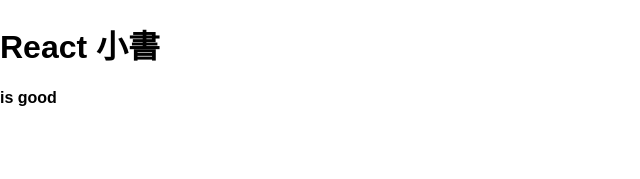
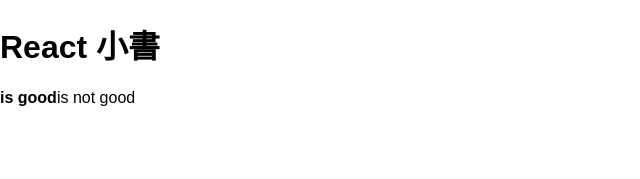
Before and after one commit to kmsheng/react-naive-book-katas, a React (Create React App) app in the folder hello-react/: page / in a window 1280 px wide. Shown: the top 179 px of the page, without its empty margins (0-640 px from the left). Built offline with nearby package versions, Linux system fonts and the light colour scheme.

Commit message:
add another example

```diff
--- a/hello-react/src/index.js
+++ b/hello-react/src/index.js
@@ -12,6 +12,7 @@
       <div>
         <h1 className="title">React 小書</h1>
         {isGoodWord && <strong>is good</strong>}
+        {false ? <strong>is good</strong> : <span>is not good</span>}
       </div>
     );
   }
```
